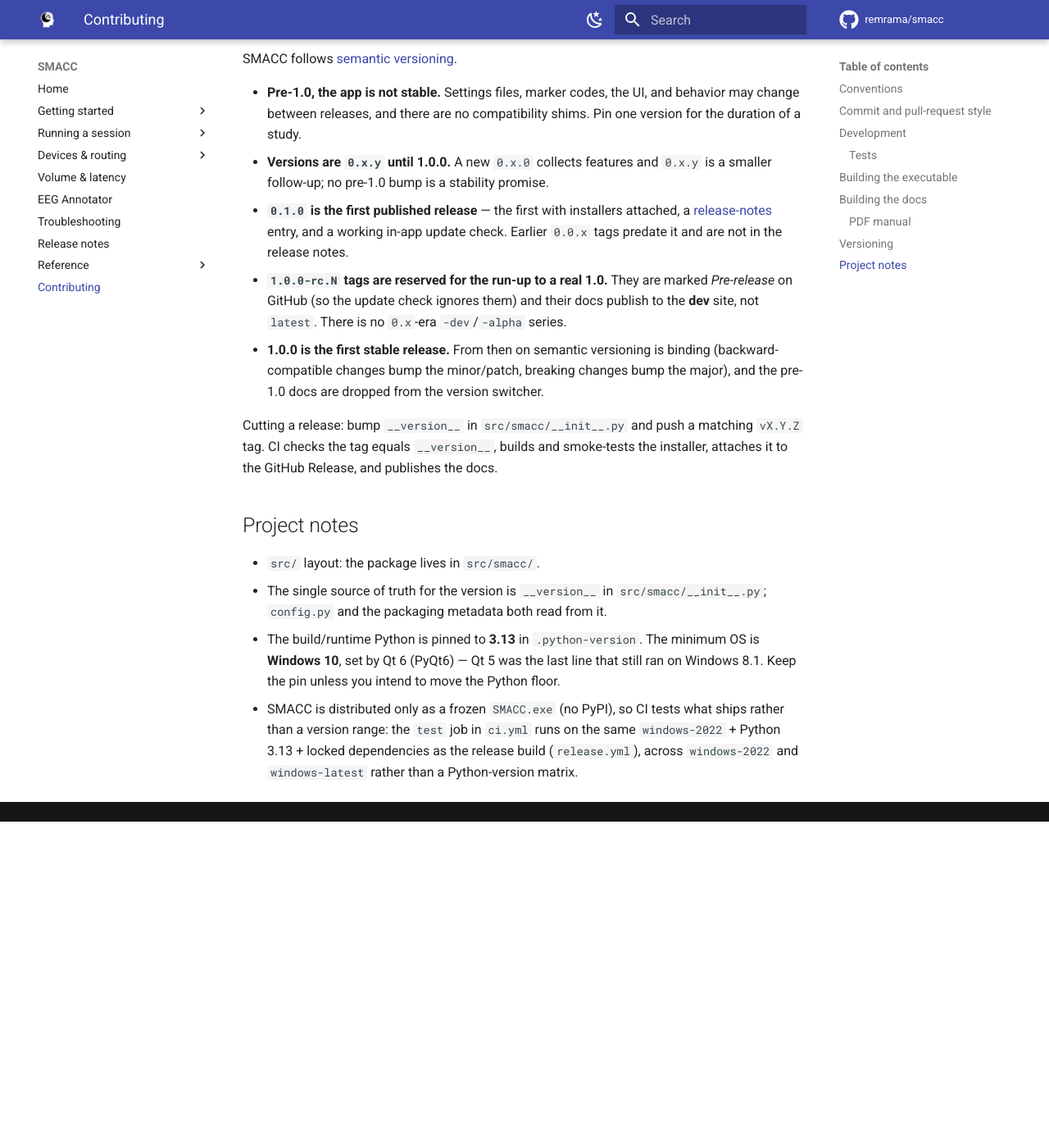
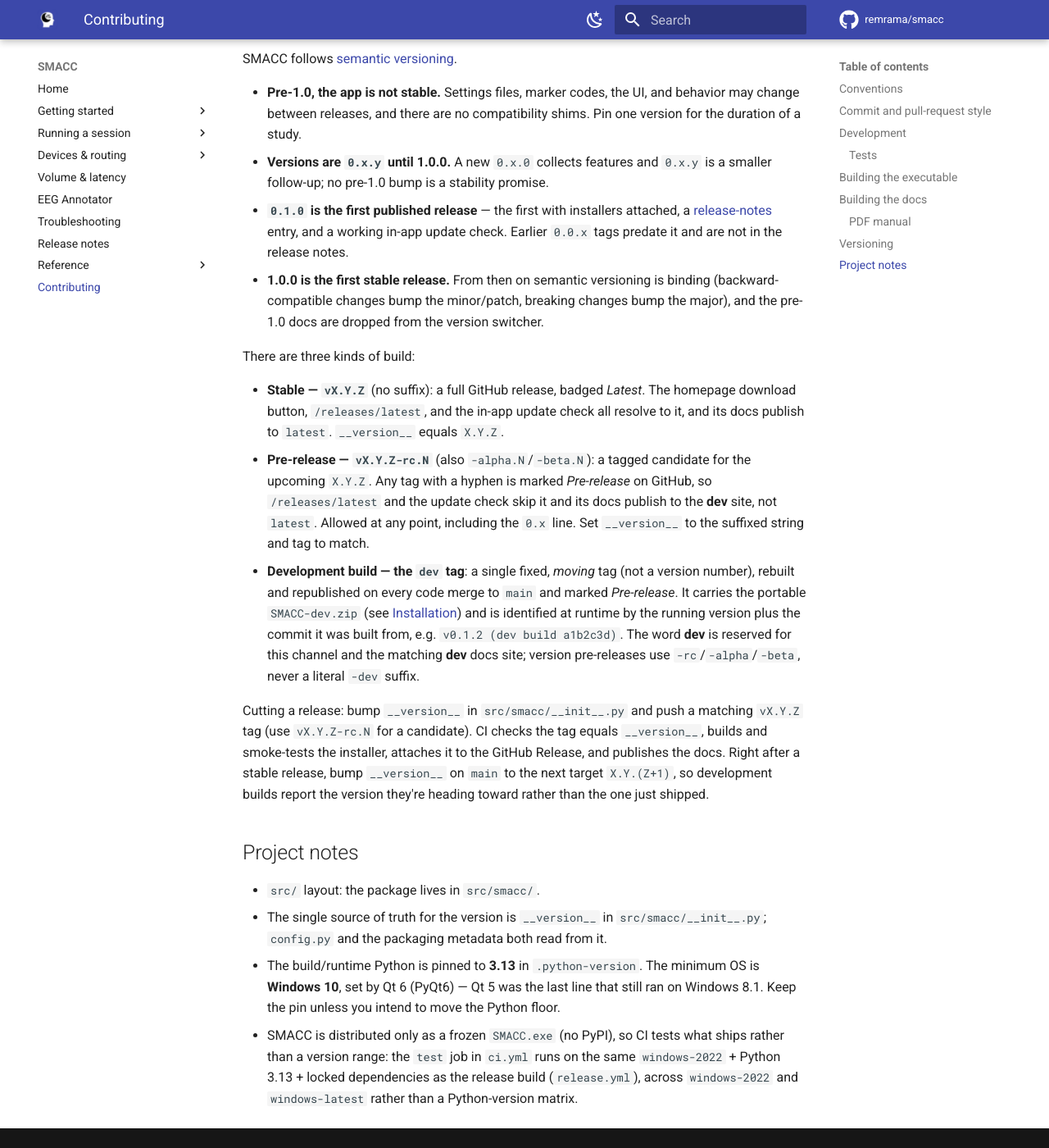
Before and after one commit to remrama/smacc, an MkDocs documentation site: the page built from docs/contributing.md, in a window 1280 px wide and 1400 px high, scrolled down 4310 px. Shown: the whole window at 82% size. Built offline with MkDocs 1.6.1 and Material for MkDocs 9.7.7, drawn with Linux system fonts in a browser that asks for light colours; comment, search, counter and statistics services are not loaded; the version menu is left out; before the commit the page ends 5312 px from its top, so only the background shows below that.

Commit message:
feat: downloadable rolling dev build and pre-release versioning policy (#256)

```diff
--- a/docs/contributing.md
+++ b/docs/contributing.md
@@ -211,16 +211,35 @@ SMACC follows [semantic versioning](https://semver.org/).
 - **`0.1.0` is the first published release** — the first with installers attached, a
     [release-notes](release-notes.md) entry, and a working in-app update check.
     Earlier `0.0.x` tags predate it and are not in the release notes.
-- **`1.0.0-rc.N` tags are reserved for the run-up to a real 1.0.** They are marked
-    *Pre-release* on GitHub (so the update check ignores them) and their docs publish
-    to the **dev** site, not `latest`. There is no `0.x`-era `-dev`/`-alpha` series.
 - **1.0.0 is the first stable release.** From then on semantic versioning is binding
     (backward-compatible changes bump the minor/patch, breaking changes bump the
     major), and the pre-1.0 docs are dropped from the version switcher.
 
+There are three kinds of build:
+
+- **Stable — `vX.Y.Z`** (no suffix): a full GitHub release, badged *Latest*. The
+    homepage download button, `/releases/latest`, and the in-app update check all
+    resolve to it, and its docs publish to `latest`. `__version__` equals `X.Y.Z`.
+- **Pre-release — `vX.Y.Z-rc.N`** (also `-alpha.N`/`-beta.N`): a tagged candidate for
+    the upcoming `X.Y.Z`. Any tag with a hyphen is marked *Pre-release* on GitHub, so
+    `/releases/latest` and the update check skip it and its docs publish to the **dev**
+    site, not `latest`. Allowed at any point, including the `0.x` line. Set
+    `__version__` to the suffixed string and tag to match.
+- **Development build — the `dev` tag**: a single fixed, *moving* tag (not a version
+    number), rebuilt and republished on every code merge to `main` and marked
+    *Pre-release*. It carries the portable `SMACC-dev.zip` (see
+    [Installation](installation.md#development-build-experimental)) and is identified at
+    runtime by the running version plus the commit it was built from, e.g.
+    `v0.1.2 (dev build a1b2c3d)`. The word **dev** is reserved for this channel and the
+    matching **dev** docs site; version pre-releases use `-rc`/`-alpha`/`-beta`, never a
+    literal `-dev` suffix.
+
 Cutting a release: bump `__version__` in `src/smacc/__init__.py` and push a matching
-`vX.Y.Z` tag. CI checks the tag equals `__version__`, builds and smoke-tests the
-installer, attaches it to the GitHub Release, and publishes the docs.
+`vX.Y.Z` tag (use `vX.Y.Z-rc.N` for a candidate). CI checks the tag equals
+`__version__`, builds and smoke-tests the installer, attaches it to the GitHub Release,
+and publishes the docs. Right after a stable release, bump `__version__` on `main` to
+the next target `X.Y.(Z+1)`, so development builds report the version they're heading
+toward rather than the one just shipped.
 
 ## Project notes
 
--- a/src/smacc/__init__.py
+++ b/src/smacc/__init__.py
@@ -1,4 +1,4 @@
 """SMACC: Sleep Manipulation And Communication Clickything."""
 
 __author__ = "Remington Mallett <mallett.remy@gmail.com>"
-__version__ = "0.1.1"
+__version__ = "0.1.2"
```
Also changed, not shown: docs/installation.md (+19 -0 lines), 7 other files.
